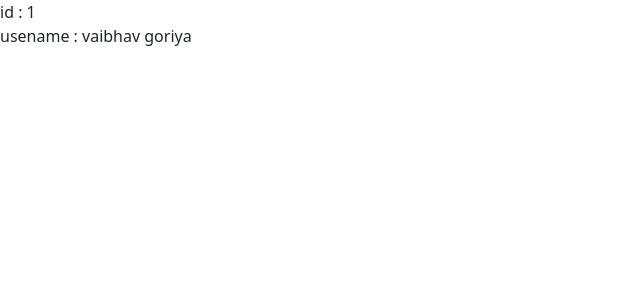
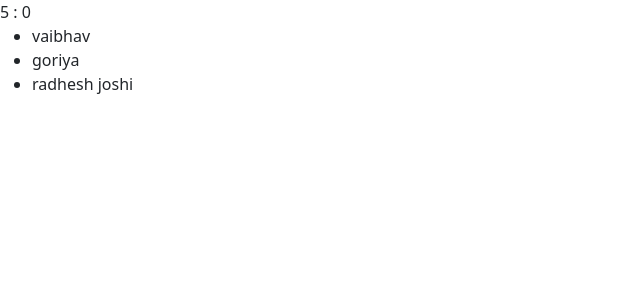
Before and after one commit to jenilgajera/sem-6-react, a React (Vite) app in the folder regi/: page / in a window 1280 px wide. Shown: the top 300 px of the page, without its empty margins (0-640 px from the left). Built offline with nearby package versions, Linux system fonts and the light colour scheme.

Commit message:
add 2 excerise

```diff
--- a/regi/src/App.jsx
+++ b/regi/src/App.jsx
@@ -16,6 +16,7 @@
 import Exce3 from './day6/Exce3';
 import Exce4 from './day6/Exce4';
 import ApiSimulation from './day7/hookeffcts';
+import Hooksuseeffect1 from './day7/hookeffcts';
 
 
 function App() {
--- a/regi/src/day7/hookeffcts.jsx
+++ b/regi/src/day7/hookeffcts.jsx
@@ -1,32 +1,61 @@
-import React from "react";
+import React, { useState } from "react";
 
-function Fetchuserdata(){
-    return new Promise((resolve)=>{
+// Simulating an API call with a promise
+function Fetchuserdata() {
+  return new Promise((resolve) => {
     setTimeout(() => {
-            // Promise resolves with an object containing name: "vaibhav goriya" and id: 1.
-            resolve({name:"vaibhav goriya",id:1});
+      resolve({ name: "vaibhav goriya", id: 1 });
     }, 5000);
   });
 }
-function ApiSimulation(){
-    const[name,setname]=React.useState("loding.....");
-    const[id,setid]=React.useState("loding.....");
-    React.useEffect(()=>{
-        Fetchuserdata().then((data)=>{
+
+// Rendering array data as an unordered list
+function UnorderedArray({ data }) {
+  return (
+    <div>
+      <ul>
+        {data.map((item, index) => (
+          <li key={index}>{item}</li>
+        ))}
+      </ul>
+    </div>
+  );
+}
+
+let data = ["vaibhav", "goriya", "radhesh joshi"];
+
+function ApiSimulation() {
+  const [name, setname] = React.useState("loading.....");
+  const [id, setid] = React.useState("loading.....");
+  const [x, setX] = useState(300);
+  const [mm, setmm] = useState(0);
+  const [ss, setss] = useState(0);
+  React.useEffect(() => {
+    Fetchuserdata().then((data) => {
       setname(data.name);
       setid(data.id);
     });
-    },[]);
-    //Add an empty dependency array [] in useEffect to ensure it runs only once.
+    setInterval(() => {
+        setX(x - 1);
+        if (x === 0) setX(300);
+        setmm(Math.trunc(x / 60));
+        setss(x % 60);
+    }, 1000);
+  }, []);
+
   return (
-        <>
     <div>
-            id : {id}
-            <br />
-            usename : {name}
+      {/* <div>
+        <h1>id: {id}</h1>
+        <h2>username: {name}</h2>
       </div>
-        </>
-    )
+
+
+      {/* Rendering the array as an unordered list */}
+      {mm} : {ss}
+      <UnorderedArray data={data} />
+    </div>
+  );
 }
 
 export default ApiSimulation;
```
Lines whose indentation alone changed are shown as unchanged.
